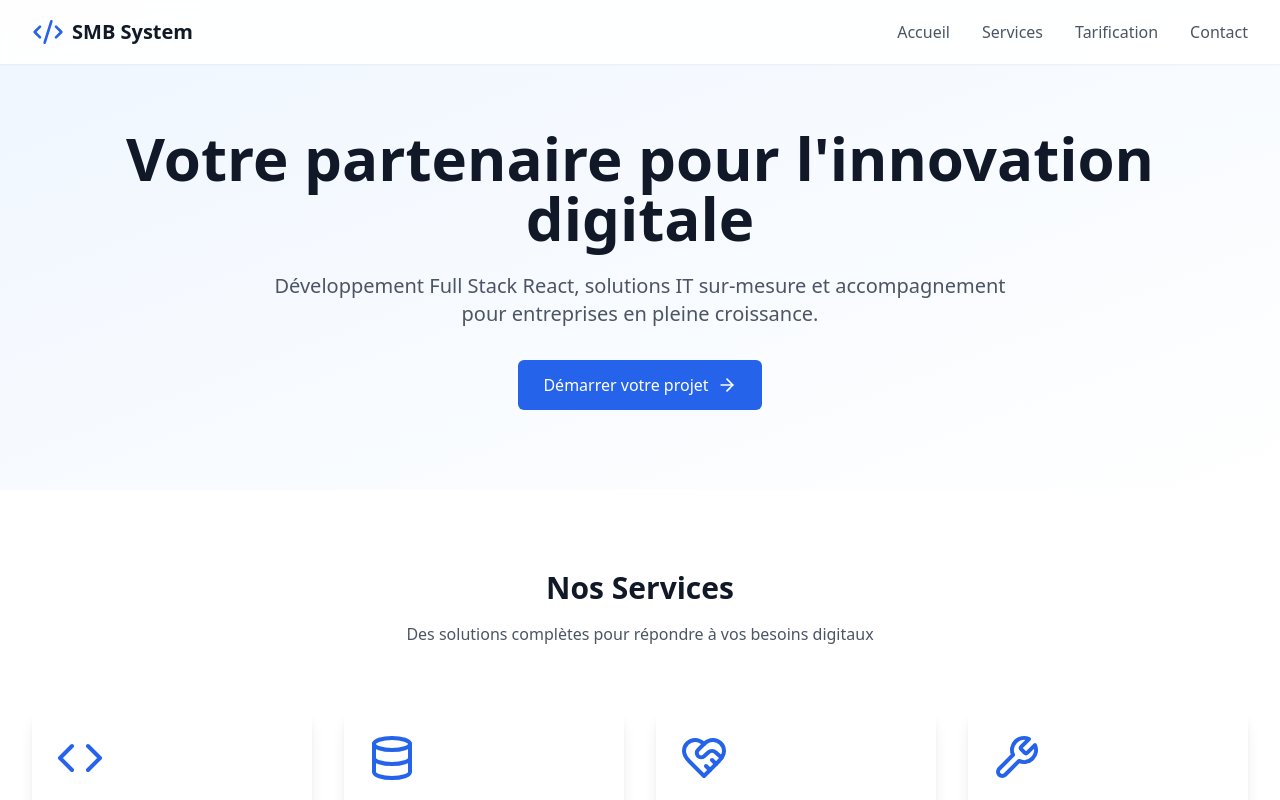
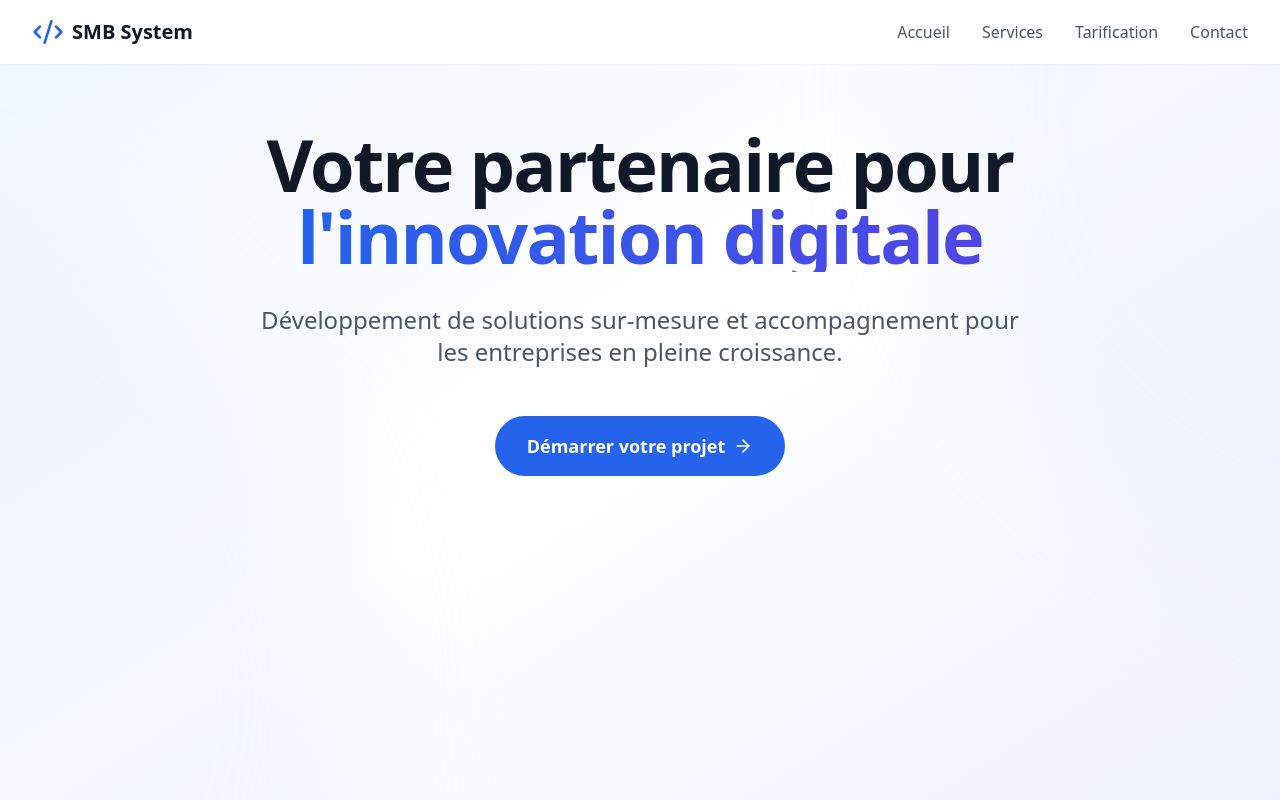
Before and after one commit to StringerBell69/SMBSystem, a React (Vite) app: page / in a window 1280 px wide. Shown: the top 800 px of the page. Built offline with nearby package versions, Linux system fonts and the light colour scheme.

Commit message:
Update Hero.tsx

```diff
--- a/src/components/Hero.tsx
+++ b/src/components/Hero.tsx
@@ -3,23 +3,39 @@ import { ArrowRight } from 'lucide-react';
 
 const Hero = () => {
   return (
-    <div id='hero' className="relative bg-gradient-to-br from-blue-50 to-white pt-32 pb-20">
-      <div className="max-w-7xl mx-auto px-4 sm:px-6 lg:px-8">
-        <div className="text-center">
-          <h1 className="text-4xl sm:text-5xl md:text-6xl font-bold text-gray-900 mb-6">
-            Votre partenaire pour l'innovation digitale
+    <div className="relative min-h-screen bg-gradient-to-br from-blue-50 via-white to-indigo-50 pt-32 pb-20 overflow-hidden">
+      {/* Background decoration */}
+      <div className="absolute inset-0 overflow-hidden">
+        <div className="absolute -top-1/2 -right-1/2 w-[1000px] h-[1000px] rounded-full bg-gradient-to-br from-blue-100/30 to-indigo-100/30 blur-3xl" />
+        <div className="absolute -bottom-1/2 -left-1/2 w-[1000px] h-[1000px] rounded-full bg-gradient-to-tr from-blue-100/30 to-indigo-100/30 blur-3xl" />
+      </div>
+
+      <div className="relative max-w-7xl mx-auto px-4 sm:px-6 lg:px-8">
+        <div className="text-center space-y-8">
+          <h1 className="text-5xl sm:text-6xl md:text-7xl font-bold text-gray-900 tracking-tight">
+            <span className="inline-block transform hover:scale-105 transition-transform duration-300">
+              Votre partenaire pour
+            </span>
+            <br />
+            <span className="bg-clip-text text-transparent bg-gradient-to-r from-blue-600 to-indigo-600 inline-block transform hover:scale-105 transition-transform duration-300">
+              l'innovation digitale
+            </span>
           </h1>
-          <p className="text-xl text-gray-600 mb-8 max-w-3xl mx-auto">
-            Développement Full Stack React, solutions IT sur-mesure et accompagnement
-            pour entreprises en pleine croissance.
+
+          <p className="text-xl md:text-2xl text-gray-600 max-w-3xl mx-auto leading-relaxed">
+            Développement de solutions sur-mesure et accompagnement
+            pour les entreprises en pleine croissance.
           </p>
-          <a
-            href="#contact"
-            className="inline-flex items-center px-6 py-3 border border-transparent text-base font-medium rounded-md text-white bg-blue-600 hover:bg-blue-700 transition-colors duration-200"
-          >
-            Démarrer votre projet
-            <ArrowRight className="ml-2 h-5 w-5" />
-          </a>
+
+          <div className="flex justify-center gap-4 pt-4">
+            <a
+              href="#contact"
+              className="group inline-flex items-center px-8 py-4 text-lg font-semibold rounded-full bg-blue-600 text-white hover:bg-blue-700 transition-all duration-200 hover:shadow-lg hover:-translate-y-0.5"
+            >
+              Démarrer votre projet
+              <ArrowRight className="ml-2 h-5 w-5 group-hover:translate-x-1 transition-transform duration-200" />
+            </a>
+          </div>
         </div>
       </div>
     </div>
```
